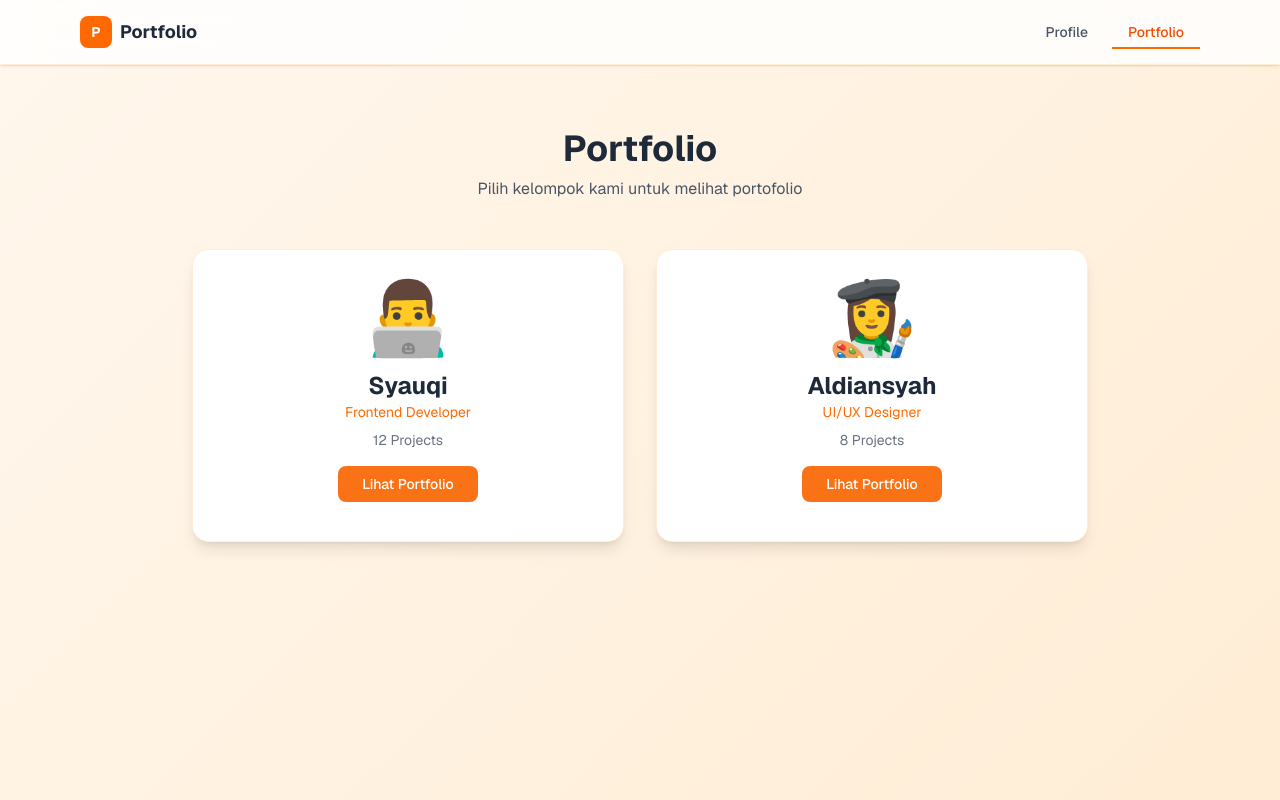
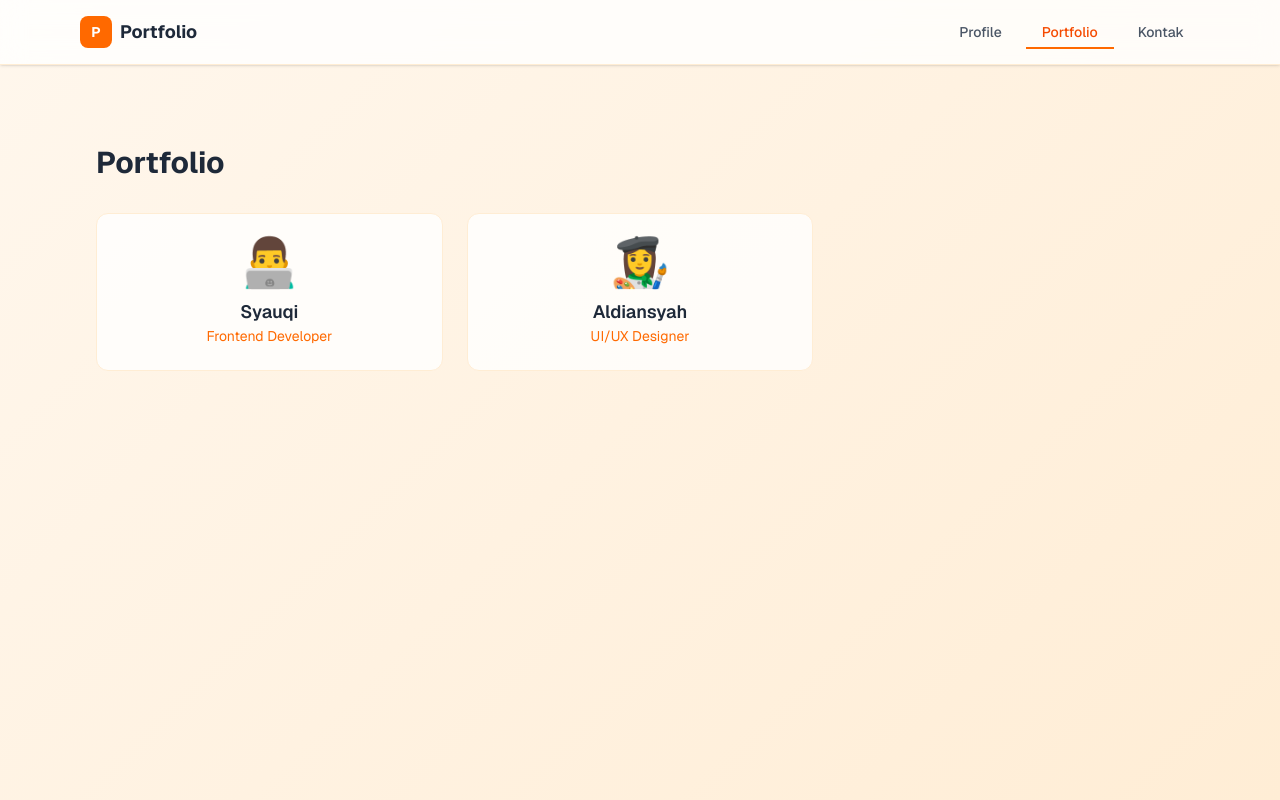
Before and after one commit to Aldy110/tugas-pak-fakiih, a Next.js app: page /portofolio in a window 1280 px wide. Built offline with nearby package versions, Linux system fonts and the light colour scheme.

Commit message:
portofolio

```diff
--- /dev/null
+++ b/app/kontak/page.tsx
@@ -0,0 +1,16 @@
+export default function KontakPage() {
+  return (
+    <main className="container mx-auto px-4 max-w-6xl py-12">
+      <h1 className="text-3xl font-bold text-gray-800 mb-4">Kontak</h1>
+      <p className="text-gray-600 mb-8">
+        Silakan hubungi saya melalui informasi di bawah ini.
+      </p>
+
+      <div className="space-y-3 text-gray-700">
+        <p>Email: aldiuqi@example.com</p>
+        <p>Instagram: @aluq</p>
+        <p>WhatsApp: 085346478889</p>
+      </div>
+    </main>
+  )
+}
--- a/app/page.tsx
+++ b/app/page.tsx
@@ -31,6 +31,10 @@ export default function Home() {
         >
           See Portfolio
         </Link>
+        <Link href='/kontak'
+              className='px-8 py-3 rounded-lg font-medium border-2 border-orange-500 text-orange-500 hover:bg-orange-50 transition-all duration-300 hover-lift'>
+                Hubungi Kami
+              </Link>
       </div>
     </motion.div>
   );
--- a/app/portofolio/[nama]/page.jsx
+++ b/app/portofolio/[nama]/page.jsx
@@ -37,7 +37,7 @@ const portfolioData = {
     ]
   },
   'jane-smith': {
-    name: 'Jane Smith',
+    name: 'Aldiansyah',
     avatar: '👩‍🎨',
     role: 'UI/UX Designer',
     bio: 'Creative designer specializing in user-centered design and design systems.',
--- a/app/portofolio/page.tsx
+++ b/app/portofolio/page.tsx
@@ -1,73 +1,45 @@
 'use client'
 
+import Link from 'next/link'
 import { motion } from 'framer-motion'
-import Link from 'next/link'
 
-const teamMembers = [
-  {
-    id: 1,
+const portfolioData = {
+  'john-doe': {
     name: 'Syauqi',
     avatar: '👨‍💻',
     role: 'Frontend Developer',
-    projects: 12
   },
-  {
-    id: 2,
+  'jane-smith': {
     name: 'Aldiansyah',
     avatar: '👩‍🎨',
     role: 'UI/UX Designer',
-    projects: 8
   }
-]
+}
 
-export default function PortfolioPage() {
+export default function PortofolioPage() {
   return (
-    <motion.div
-      initial={{ opacity: 0 }}
-      animate={{ opacity: 1 }}
-      transition={{ duration: 0.5 }}
-      className="py-8"
-    >
-      <motion.h1
-        initial={{ opacity: 0, y: -20 }}
-        animate={{ opacity: 1, y: 0 }}
-        transition={{ duration: 0.5 }}
-        className="text-4xl font-bold text-gray-800 mb-2 text-center"
-      >
-        Portfolio
-      </motion.h1>
-      <motion.p
-        initial={{ opacity: 0 }}
-        animate={{ opacity: 1 }}
-        transition={{ duration: 0.5, delay: 0.1 }}
-        className="text-gray-600 text-center mb-12"
-      >
-        Pilih kelompok kami untuk melihat portofolio
-      </motion.p>
+    <main className="container mx-auto px-4 max-w-6xl py-12">
+      <h1 className="text-3xl font-bold text-gray-800 mb-8">Portfolio</h1>
 
-      <div className="grid md:grid-cols-2 gap-8 max-w-4xl mx-auto">
-        {teamMembers.map((member, index) => (
+      <div className="grid md:grid-cols-2 lg:grid-cols-3 gap-6">
+        {Object.entries(portfolioData).map(([slug, person], index) => (
           <motion.div
-            key={member.id}
-            initial={{ opacity: 0, scale: 0.9 }}
-            animate={{ opacity: 1, scale: 1 }}
-            transition={{ duration: 0.4, delay: index * 0.15 }}
-            whileHover={{ scale: 1.02 }}
+            key={slug}
+            initial={{ opacity: 0, y: 20 }}
+            animate={{ opacity: 1, y: 0 }}
+            transition={{ duration: 0.4, delay: index * 0.1 }}
           >
-            <Link href={`/portofolio/${member.name.toLowerCase().replace(' ', '-')}`}>
-              <div className="bg-white rounded-2xl p-8 shadow-lg border border-orange-100 card-hover text-center">
-                <div className="text-7xl mb-4">{member.avatar}</div>
-                <h3 className="text-2xl font-bold text-gray-800">{member.name}</h3>
-                <p className="text-orange-500 text-sm">{member.role}</p>
-                <p className="text-gray-500 text-sm mt-2">{member.projects} Projects</p>
-                <div className="mt-4 inline-block btn-orange px-6 py-2 rounded-lg text-sm font-medium hover-lift">
-                  Lihat Portfolio
-                </div>
-              </div>
+            <Link
+              href={`/portofolio/${slug}`}
+              className="card-hover bg-white/80 border border-orange-100 rounded-xl p-6 block text-center"
+            >
+              <div className="text-5xl mb-3">{person.avatar}</div>
+              <h3 className="font-semibold text-gray-800 text-lg">{person.name}</h3>
+              <p className="text-orange-500 text-sm">{person.role}</p>
             </Link>
           </motion.div>
         ))}
       </div>
-    </motion.div>
+    </main>
   )
 }
--- /dev/null
+++ b/components/Likebutton.tsx
@@ -0,0 +1,54 @@
+'use client'
+
+import { useState, useEffect } from 'react'
+import { Heart } from 'lucide-react'
+
+export default function LikeButton({ cardId }: { cardId: string }) {
+  const [liked, setLiked] = useState(false)
+  const [likes, setLikes] = useState(0)
+
+  // Saat komponen dimuat, ambil data dari localStorage
+  useEffect(() => {
+    const savedLiked = localStorage.getItem(`liked-${cardId}`)
+    const savedCount = localStorage.getItem(`likes-${cardId}`)
+
+    setLiked(savedLiked === 'true')
+    setLikes(savedCount ? parseInt(savedCount) : 0)
+  }, [cardId])
+
+  const handleLike = () => {
+    if (liked) {
+      // Batal like
+      const newCount = likes - 1
+      setLikes(newCount)
+      setLiked(false)
+      localStorage.setItem(`liked-${cardId}`, 'false')
+      localStorage.setItem(`likes-${cardId}`, newCount.toString())
+    } else {
+      // Kasih like
+      const newCount = likes + 1
+      setLikes(newCount)
+      setLiked(true)
+      localStorage.setItem(`liked-${cardId}`, 'true')
+      localStorage.setItem(`likes-${cardId}`, newCount.toString())
+    }
+  }
+
+  return (
+    <button
+      onClick={handleLike}
+      className={`flex items-center gap-1.5 px-3 py-1.5 rounded-full text-sm font-medium transition-all duration-300 ${
+        liked
+          ? 'bg-orange-100 text-orange-600'
+          : 'bg-gray-100 text-gray-600 hover:bg-orange-100 hover:text-orange-600'
+      }`}
+    >
+      <Heart
+        size={16}
+        fill={liked ? '#f97316' : 'none'}
+        className="transition-all duration-300"
+      />
+      <span>{likes}</span>
+    </button>
+  )
+}
--- a/components/Navbar.jsx
+++ b/components/Navbar.jsx
@@ -10,6 +10,7 @@ const Navbar = () => {
   const navItems = [
     { name: 'Profile', path: '/profil' },
     { name: 'Portfolio', path: '/portofolio' },
+    { name: 'Kontak', path: '/kontak'}
   ]
 
   return (
--- a/components/PortofolioCard.jsx
+++ b/components/PortofolioCard.jsx
@@ -1,5 +1,6 @@
 'use client'
 
+import LikeButton from './Likebutton'
 import { motion } from 'framer-motion'
 
 const PortfolioCard = ({ project }) => {
@@ -12,6 +13,9 @@ const PortfolioCard = ({ project }) => {
       <div className="text-6xl mb-4">{project.image}</div>
       <h3 className="text-xl font-bold text-gray-800 mb-2">{project.title}</h3>
       <p className="text-gray-600 text-sm mb-4">{project.description}</p>
+      <div className='mt-4 flex justify-end'>
+        <LikeButton cardId={project.id}/>
+      </div>
       <div className="flex flex-wrap gap-2">
         {project.tech.map((tech) => (
           <span
--- a/package.json
+++ b/package.json
@@ -9,10 +9,11 @@
     "lint": "eslint"
   },
   "dependencies": {
+    "framer-motion": "^11.18.2",
+    "lucide-react": "^1.27.0",
     "next": "16.2.10",
     "react": "19.2.4",
-    "react-dom": "19.2.4",
-    "framer-motion": "^11.15.0"
+    "react-dom": "19.2.4"
   },
   "devDependencies": {
     "@tailwindcss/postcss": "^4",
```
Also changed, not shown: 1 other file (tests, documents, lock files or other folders).
